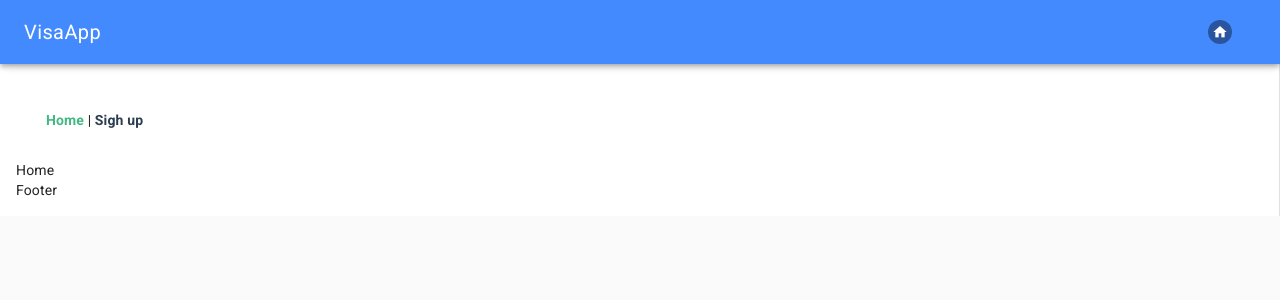
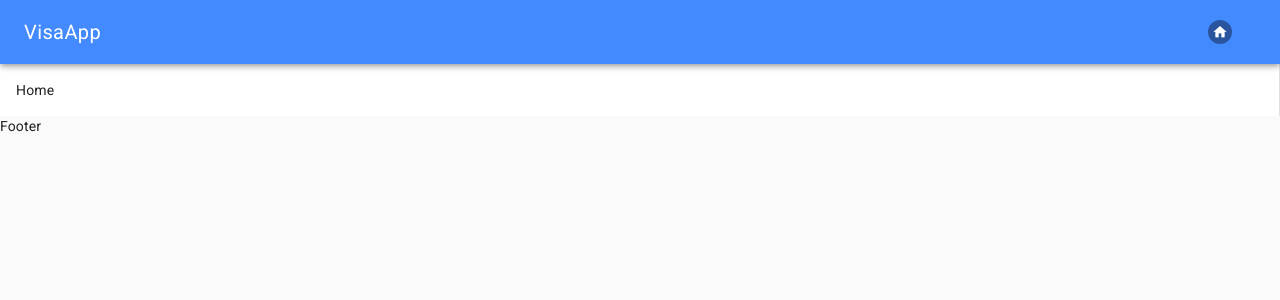
Before and after one commit to Dima157/visa-fe, a Vue app: page /#/ in a window 1280 px wide. Shown: the top 300 px of the page. Built offline with nearby package versions, Linux system fonts and the light colour scheme.

Commit message:
add side bar

```diff
--- a/src/App.vue
+++ b/src/App.vue
@@ -1,46 +1,12 @@
 <template>
-  <div class="page-container md-layout-column">
-    <md-app>
-      <md-app-toolbar class="md-primary">
-        <span class="md-title">VisaApp</span>
-        <div class="md-toolbar-section-end">
-          <md-button @click="showSidepanel = true">
-            <md-avatar class="md-avatar-icon md-small">
-              <md-icon>home</md-icon>
-            </md-avatar>
-          </md-button>
-        </div>
-      </md-app-toolbar>
-      <md-app-drawer class="md-right" :md-active.sync="showSidepanel">
-        <md-toolbar class="md-transparent" md-elevation="0">
-          <span class="md-title">Favorites</span>
-        </md-toolbar>
-
-        <md-list>
-          <md-list-item to="/sign-up">
-            <span class="md-list-item-text" >Sign Up</span>
-          </md-list-item>
-
-          <md-list-item>
-            <span class="md-list-item-text">Login</span>
-          </md-list-item>
-        </md-list>
-      </md-app-drawer>
-      <md-app-content>
-        <component :is="getLayout">
-          <router-view/>
-        </component>
-      </md-app-content>
-    </md-app>
-  </div>
+    <component :is="getLayout">
+      <router-view/>
+    </component>
 </template>
 
 <script>
   import MainLayout from '@/layouts/MainLayout'
   export default {
-    data: () => ({
-      showSidepanel: false
-    }),
     computed: {
       getLayout() {
         return this.$route.meta.layout;
--- a/src/layouts/MainLayout.vue
+++ b/src/layouts/MainLayout.vue
@@ -1,14 +1,35 @@
 <template>
   <div id="main-layout">
-    <div id="nav">
-      <router-link to="/">Home</router-link> |
-      <router-link to="/sign-up">Sigh up</router-link>
+    <div class="page-container md-layout-column">
+      <md-app>
+        <md-app-toolbar class="md-primary">
+          <span class="md-title">VisaApp</span>
+          <div class="md-toolbar-section-end">
+            <md-button @click="showSidepanel = true">
+              <md-avatar class="md-avatar-icon md-small">
+                <md-icon>home</md-icon>
+              </md-avatar>
+            </md-button>
+          </div>
+        </md-app-toolbar>
+        <md-app-drawer class="md-right" :md-active.sync="showSidepanel">
+          <md-toolbar class="md-transparent" md-elevation="0">
+            <span class="md-title">Favorites</span>
+          </md-toolbar>
+
+          <md-list>
+            <md-list-item v-for="rout in routes" @click="showSidepanel = false" to="rout.link">
+              <span class="md-list-item-text" >{{ rout.name }}</span>
+            </md-list-item>
+          </md-list>
+        </md-app-drawer>
+        <md-app-content>
+          <div id="page-content">
+            <router-view/>
+          </div>
+        </md-app-content>
+      </md-app>
     </div>
-
-    <div id="content">
-      <router-view/>
-    </div>
-
     <div id="footer">
       Footer
     </div>
@@ -17,6 +38,13 @@
 
 <script>
 export default {
-  name: "MainLayout"
+  name: "MainLayout",
+  data: () => ({
+    showSidepanel: false,
+    routes: [
+      {link: '/sign-up', name: 'Sign up'},
+      {link: '/', name: 'Login'}
+    ]
+  }),
 }
 </script>
```
